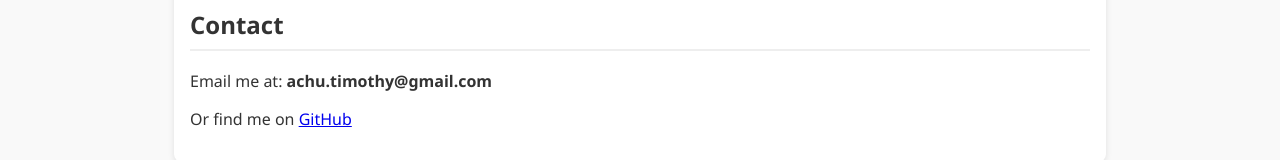
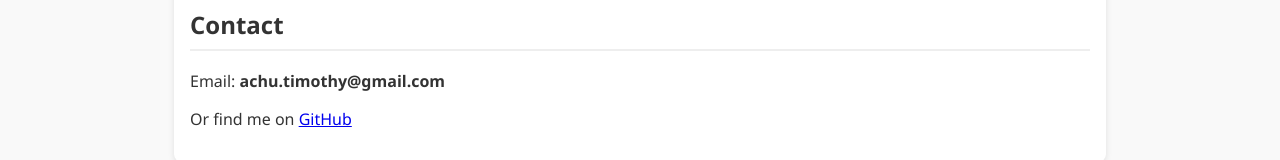
Before and after one commit to TheAch/Theach.github.io, a plain HTML site: page index.html in a window 1280 px wide. Shown: the part 783-943 px from the top of the page. Drawn offline with Linux system fonts and the light colour scheme.

Commit message:
Update index.html

```diff
--- a/index.html
+++ b/index.html
@@ -111,7 +111,7 @@
 
   <section id="contact">
     <h2>Contact</h2>
-    <p>Email me at: <strong>achu.timothy@gmail.com</strong></p>
+    <p>Email: <strong>achu.timothy@gmail.com</strong></p>
     <p>Or find me on <a href="https://Theach.github.io" target="_blank">GitHub</a></p>
   </section>
 
```
